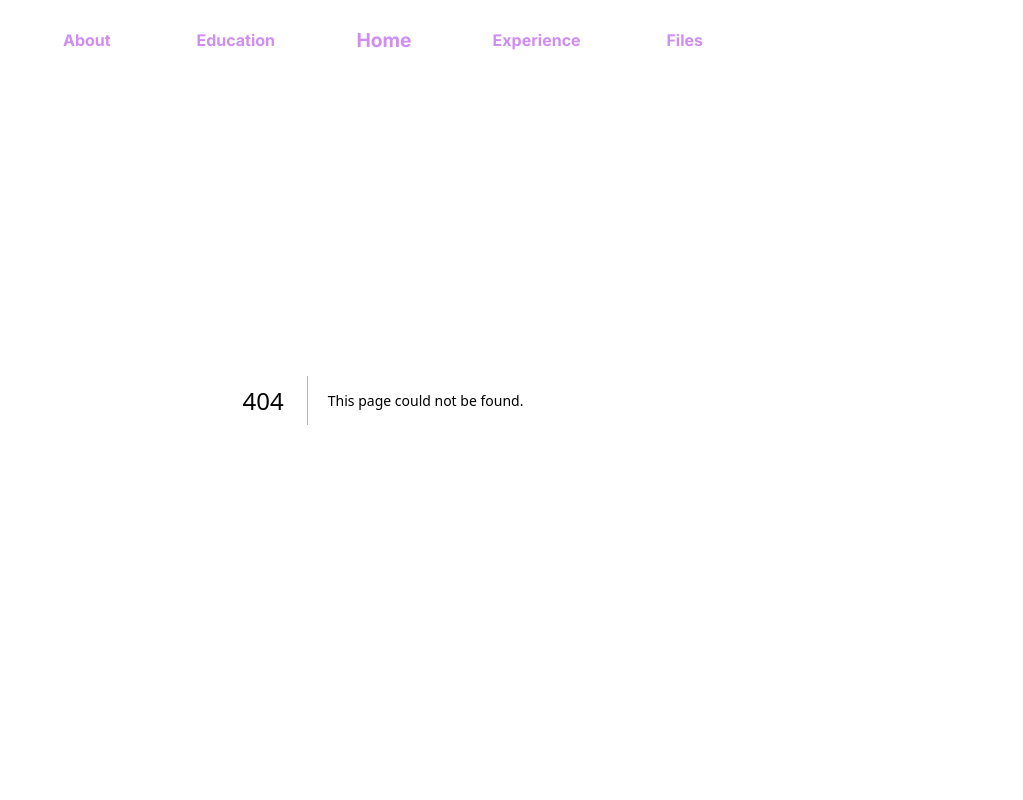
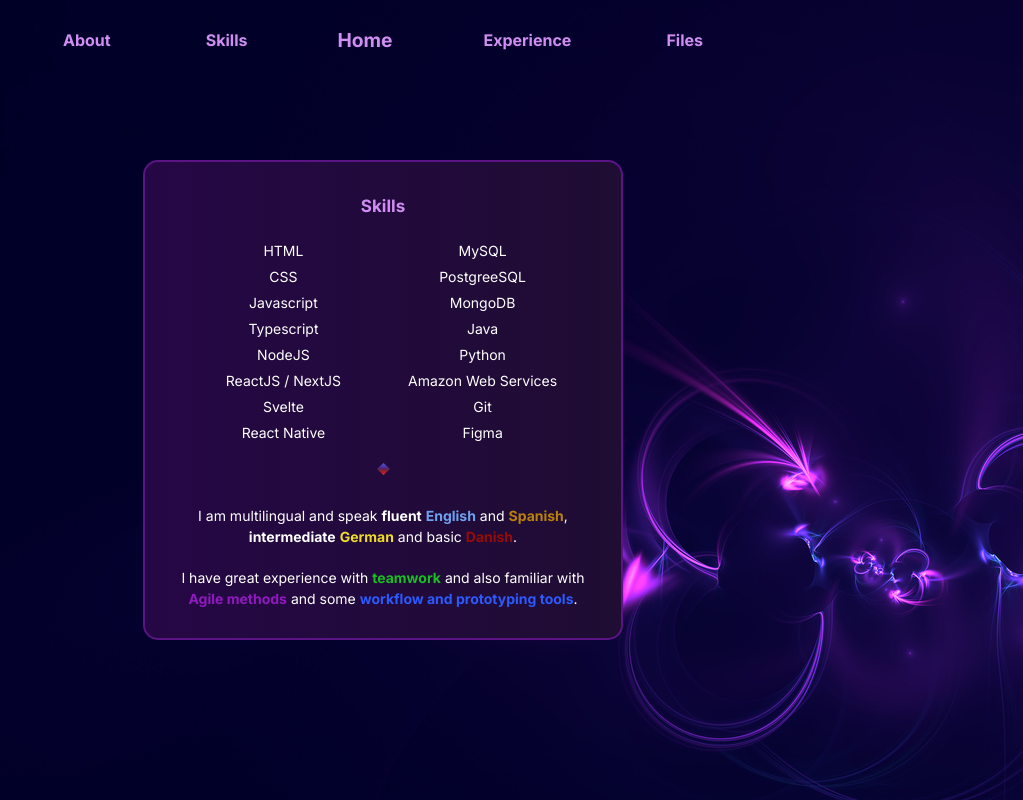
Before and after one commit to vitorbclemes/My_New_Portfolio-WEBDEV, a Next.js app: page /skills in a window 1280 px wide. Before the commit this address had no page. Shown: the whole page, without its empty margins (257-1280 px from the left). Built offline with nearby package versions, Linux system fonts and the light colour scheme.

Commit message:
feat: skillPage + Colorfullspan comp

```diff
--- /dev/null
+++ b/src/Components/CollorfullSpan.tsx
@@ -0,0 +1,12 @@
+import React from 'react'
+
+type ColorSpec = {
+    message:string,
+    color:string
+}
+
+export default function ColorfullSpan(data:ColorSpec) {
+  return (
+    <span style={{fontWeight:'bold',color:data.color}}>{data.message}</span>
+  )
+}
--- a/src/Components/Navbar.tsx
+++ b/src/Components/Navbar.tsx
@@ -12,7 +12,7 @@ export default function Navbar(){
     setSelectedOption(index);
   };
 
-  const options = ['About', 'Education', 'Home', 'Experience', 'Files'];
+  const options = ['About', 'Skills', 'Home', 'Experience', 'Files'];
 
     return(
         <div className={styles.container}>
--- a/src/app/about/page.tsx
+++ b/src/app/about/page.tsx
@@ -8,9 +8,13 @@ export default function About(){
             <p>
               I'm currently 23 years old and live in Joinville, a city located in southern Brazil
             </p>
+            <img src="./separator.svg" alt="0" />
+            <p>
+            I have a bachelor's degree in Computer Science from UDESC
+            </p>
             <img src="./separator.svg" alt="1" />
             <p>
-              My main goals is to develop a solid career and reach my dreams
+              My main goals are to develop a solid career and give my family a good life
             </p>
             <img src="./separator.svg" alt="2" />
             <p>
--- a/src/app/education/page.tsx
+++ /dev/null
@@ -1,7 +0,0 @@
-export default function Education(){
-    return(
-        <div className="content slide-in-left">
-            Education
-        </div>
-    )
-}
--- a/src/app/globals.css
+++ b/src/app/globals.css
@@ -108,6 +108,7 @@ body {
   font-size: 17px;
   font-weight: bold;
   text-align: center;
+  margin-bottom: 20px;
 }
 
 p{
--- /dev/null
+++ b/src/app/skills/page.tsx
@@ -0,0 +1,33 @@
+import ColorfullSpan from '@/Components/CollorfullSpan'
+import styles from './skills.module.css'
+
+export default function Education(){
+    return(
+        <div className="content slide-in-left">
+            <span className="title">
+                Skills
+            </span>
+            <div className={styles.skillGrid}>
+                <span>HTML</span>
+                <span>MySQL</span>
+                <span>CSS</span>
+                <span>PostgreeSQL</span>
+                <span>Javascript</span>
+                <span>MongoDB</span>
+                <span>Typescript</span>
+                <span>Java</span>
+                <span>NodeJS</span>
+                <span>Python</span>
+                <span>ReactJS / NextJS</span>
+                <span>Amazon Web Services</span>
+                <span>Svelte</span>
+                <span>Git</span>
+                <span>React Native</span>
+                <span>Figma</span>
+            </div>
+            <img src="./separator.svg" alt="1" style={{margin:'20px 0'}}/>
+            <p style={{fontSize:'14px'}}>I am multilingual and speak <ColorfullSpan {...{color:'#FFF',message:'fluent'}} /> <ColorfullSpan {...{color:'#6ea2f0',message:'English'}}/> and <ColorfullSpan {...{color:'#ba8209',message:'Spanish'}}/>, <ColorfullSpan {...{color:'#FFF',message:'intermediate'}} /> <ColorfullSpan {...{color:"rgb(237, 221, 40)",message:'German'}}/> and basic <ColorfullSpan {...{color:"#960c08",message:'Danish'}} />.</p>
+            <p style={{fontSize:'14px'}}>I have great experience with <ColorfullSpan {...{color:"#19bf21",message:'teamwork'}}/> and also familiar with <ColorfullSpan {...{color:"#9019bf",message:"Agile methods"}}/> and some <ColorfullSpan {...{color:'#2d5afc',message:'workflow and prototyping tools'}}/>.</p>
+        </div>
+    )
+}
--- /dev/null
+++ b/src/app/skills/skills.module.css
@@ -0,0 +1,9 @@
+.skillGrid{
+    display: grid;
+    grid-template-columns: repeat(2, 1fr);
+    grid-template-rows: repeat(8, 1fr);
+    grid-column-gap: 50px;
+    grid-row-gap: 5px;
+    color: #FFF;
+    font-size: 14px;
+}
```
